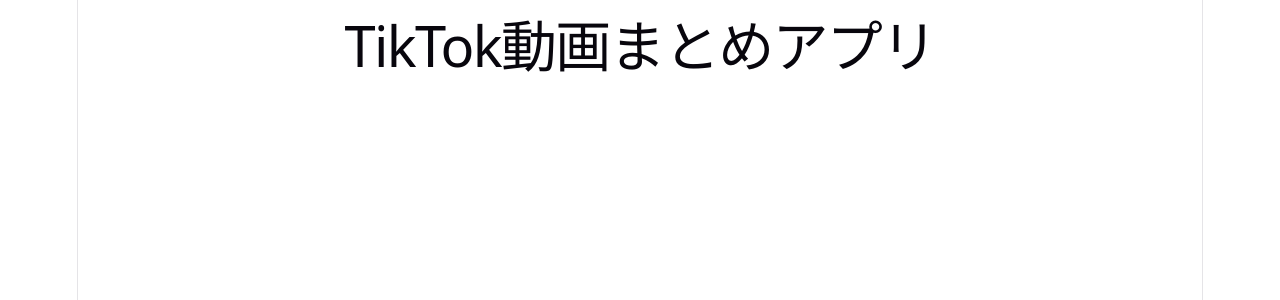
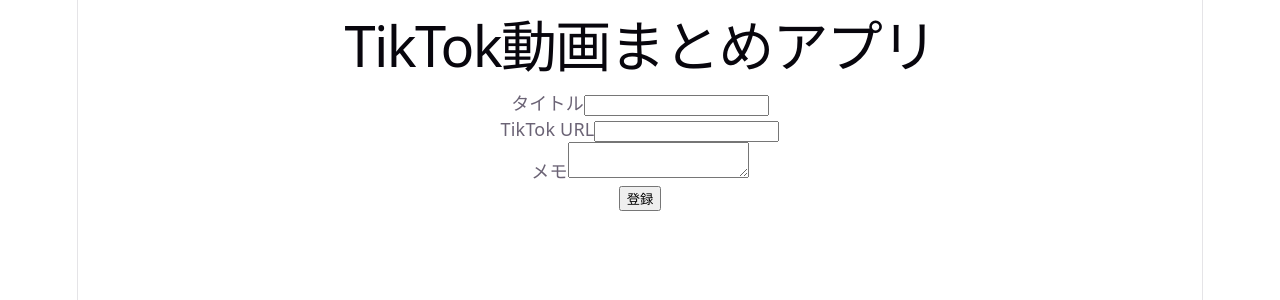
Before and after one commit to ka2ki1/tiktok-video-app, a React (Vite) app: page / in a window 1280 px wide. Shown: the top 300 px of the page. Built offline with nearby package versions, Linux system fonts and the light colour scheme.

Commit message:
feat: add video form

```diff
--- a/src/App.jsx
+++ b/src/App.jsx
@@ -1,7 +1,50 @@
+import { useState } from "react";
+
 function App() {
+  const [title, setTitle] = useState("");
+  const [url, setUrl] = useState("");
+  const [memo, setMemo] = useState("");
+
+  function handleSubmit(e) {
+    e.preventDefault();
+
+    console.log({
+      title,
+      url,
+      memo,
+    });
+  }
+
   return (
     <div>
       <h1>TikTok動画まとめアプリ</h1>
+
+      <form onSubmit={handleSubmit}>
+        <div>
+          <label>タイトル</label>
+          <input
+            type="text"
+            value={title}
+            onChange={(e) => setTitle(e.target.value)}
+          />
+        </div>
+
+        <div>
+          <label>TikTok URL</label>
+          <input
+            type="text"
+            value={url}
+            onChange={(e) => setUrl(e.target.value)}
+          />
+        </div>
+
+        <div>
+          <label>メモ</label>
+          <textarea value={memo} onChange={(e) => setMemo(e.target.value)} />
+        </div>
+
+        <button type="submit">登録</button>
+      </form>
     </div>
   );
 }
```
